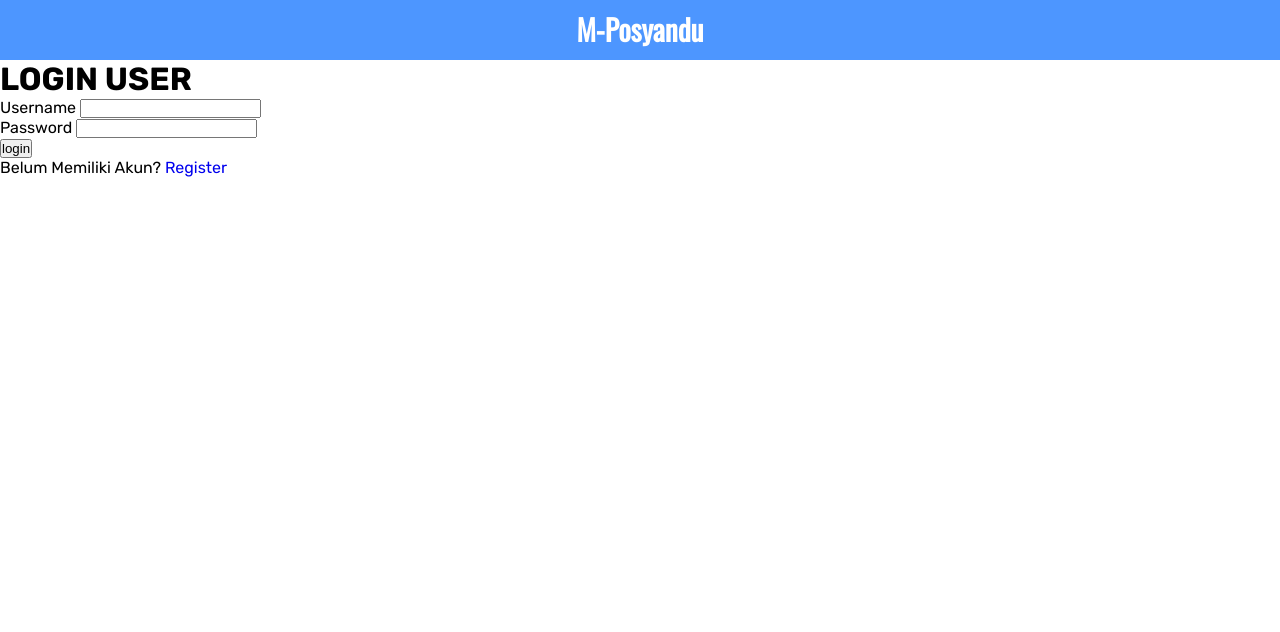
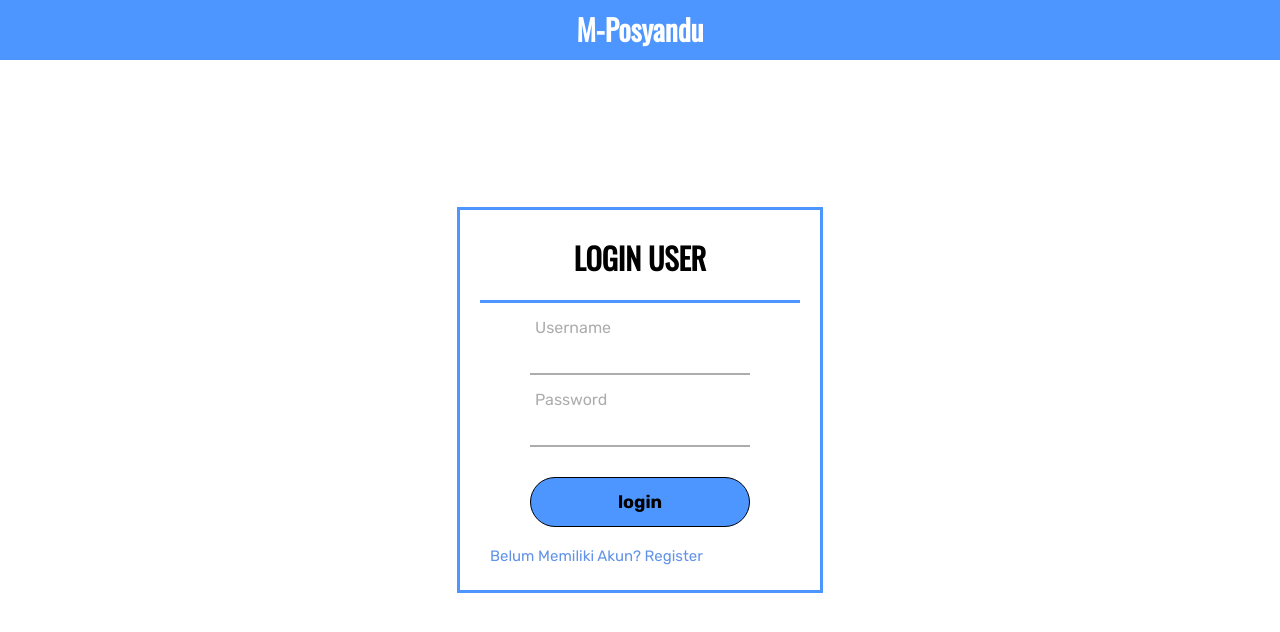
Before and after one commit to fian3021/PA-WEB, a PHP site: page /userlogin.html in a window 1280 px wide. Shown: the top 632 px of the page. Run offline with PHP 8.4, Linux system fonts and the light colour scheme.

Commit message:
css login admin & user

```diff
--- a/adminlogin.html
+++ b/adminlogin.html
@@ -7,7 +7,7 @@
     <style>
         @import url('https://fonts.googleapis.com/css2?family=Oswald&family=Rubik:ital,wght@0,300;0,400;0,500;0,600;0,700;0,800;0,900;1,300;1,400;1,500;1,600;1,700;1,800;1,900&display=swap');
     </style>
-    <link rel="stylesheet" href="login_admin.css">
+    <link rel="stylesheet" href="admin_login.css">
     <title>M-Posyandu</title>
 </head>
 <body>
--- /dev/null
+++ b/user_login.css
@@ -0,0 +1,183 @@
+* {
+    margin: 0;
+    padding: 0;
+    list-style: none;
+    text-decoration: none;
+}
+
+*body{
+    margin: 0;
+    padding: 0;
+    height: 100vh;
+    overflow: hidden;
+}
+
+nav {
+    display: flex;
+    justify-content: space-around;
+    align-items: center;
+    background-color: #4D96FF;
+    width: 100%;
+    height: 60px;
+    margin: 0px;
+    position: -webkit-sticky;
+    position: sticky;
+}
+
+.icon {
+    font-family: 'Oswald', sans-serif;
+    font-size: 25px;
+    color: #ffffff;
+    bottom: 2px;
+    position: relative;
+}
+
+
+.content{
+    position: absolute;
+    top: 50%;
+    left: 50%;
+    transform: translate(-50%,-50%);
+    font-family: 'Oswald', sans-serif;
+    font-size: 15px;
+    padding: 25px 20px;
+    width:25%;
+    color:black;
+    /* font-weight: bold; */
+    cursor: pointer;
+    border: solid  #4D96FF;
+
+}
+
+.content h1{
+    text-align: center;
+    padding : 0px 0px 20px 0px;
+    border-bottom: solid  #4D96FF;
+}
+
+.content form{
+    padding :0px 50px;
+    box-sizing: border-box;
+}
+
+.content p {
+    padding-left: 10px;
+    text-decoration: none;
+    font-family: 'Rubik', sans-serif;
+    font-size: 15px;
+    color: #6293e8;
+    margin-top: 20px;
+}
+.content p a {
+    color: #6293e8;
+    text-decoration: none;
+}
+.content p a:hover {
+    color: #2f589f;
+}
+.center{
+    position: absolute;
+    top: 50%;
+    left: 50%;
+    transform: translate(-50%,-50%);
+    width: 400px;
+    background-color: rgb(170, 215, 255);
+    border-radius: 10px;
+}
+.center h1{
+    text-align: center;
+    padding : 0 0 20px 0;
+}
+.center form{
+    padding :0 40px;
+    box-sizing: border-box;
+}
+form .txt_field{
+    position: relative;
+    border-bottom: 2px solid #adadad;
+    margin: 30px 0;
+}
+.txt_field input{
+    width: 100%;
+    padding: 0 5px;
+    height: 40px;
+    font-size:  16px;
+    border: none;
+    background: none;
+    outline: none;
+}
+.txt_field label{
+    position: absolute;
+    top: -15px;
+    left: 5px;
+    color: #adadad;
+    font-size: 16px;
+    pointer-events: none;
+    font-family: 'Rubik', sans-serif;
+    transition: .5s;
+}
+.txt_field span::before{
+    content: '';
+    position: absolute;
+    top: 40px;
+    left: 0;
+    width: 100%;
+    height: 2px;
+    background: aliceblue;
+}
+.txt_field input:focus ~ label,
+.txt_field input:focus ~ label{
+    top: -5px;
+    color: aliceblue;
+}
+
+.txt_field input:focus ~ span::before,
+.txt_field input:focus ~ span::before{
+    width: 100%;
+}
+.pass{
+    margin: -5px 0 20px 5px;
+    color: #a6a6a6;
+    cursor: pointer;
+}
+
+.pass:hover{
+    text-decoration: underline;
+}
+
+input[type="submit"]{
+    width: 100%;
+    height: 50px;
+    border: 1px solid;
+    font-family: 'Rubik', sans-serif;
+    background:  #4D96FF;
+    border-radius: 25px;
+    font-size: 18px;
+    color: black;
+    font-weight: 700;
+    cursor: pointer;
+    outline: none;
+}
+
+input[type="submit"]:hover{
+    border-color: #2596be;
+    transition: .5s;
+}
+
+.btn{
+    width: 100%;
+    height: 50px;
+    border: 1px solid;
+    background: whitesmoke;
+    border-radius: 25px;
+    font-size: 18px;
+    color: black;
+    font-weight: 700;
+    cursor: pointer;
+    outline: none;
+}
+
+.btn:hover{
+    border-color: #2596be;
+    transition: .5s;
+}
--- a/userlogin.html
+++ b/userlogin.html
@@ -7,7 +7,7 @@
     <style>
         @import url('https://fonts.googleapis.com/css2?family=Oswald&family=Rubik:ital,wght@0,300;0,400;0,500;0,600;0,700;0,800;0,900;1,300;1,400;1,500;1,600;1,700;1,800;1,900&display=swap');
     </style>
-    <link rel="stylesheet" href="style.css">
+    <link rel="stylesheet" href="user_login.css">
     <title>M-Posyandu</title>
 </head>
 <body>
```
Also changed, not shown: admin_login.css (renamed from login_admin.css, +22 -9 lines).
